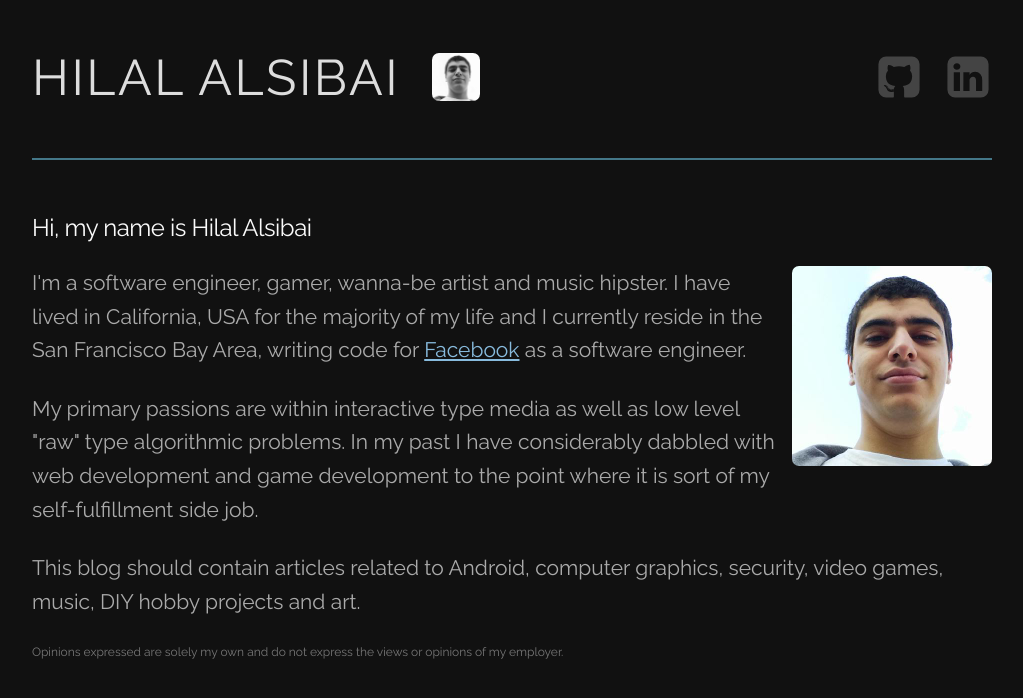
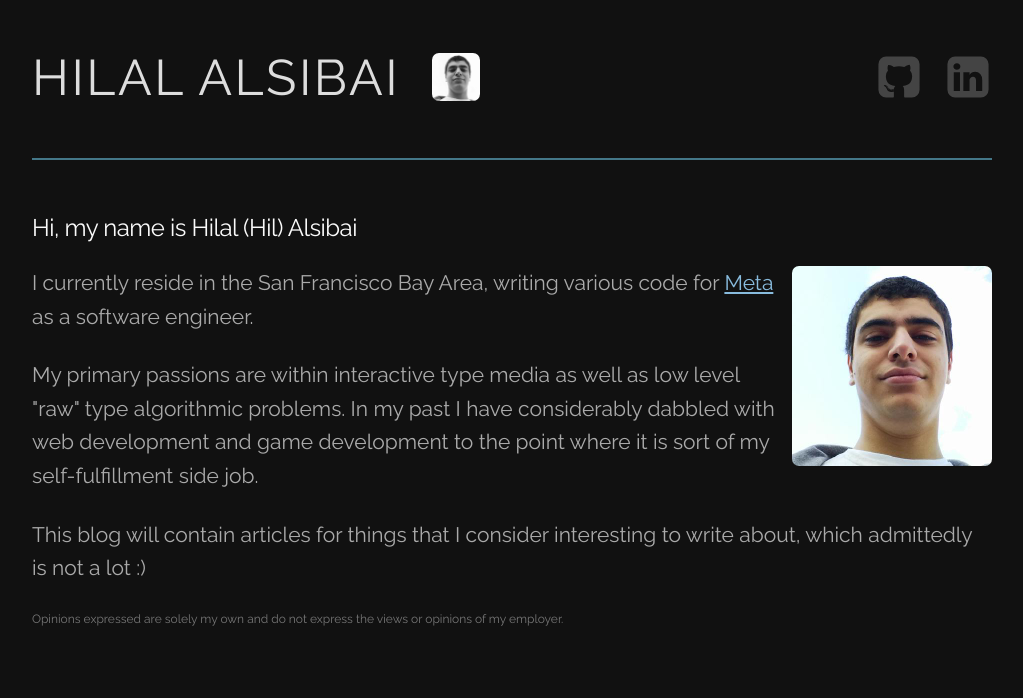
Before and after one commit to xiphirx/blog, a Jekyll site: the page built from about.html, in a window 1280 px wide. Shown: the top 698 px of the page, without its empty margins (128-1151 px from the left). Built offline with Jekyll 4.4.1, drawn with Linux system fonts in a browser that asks for light colours.

Commit message:
Update about section

```diff
--- a/about.html
+++ b/about.html
@@ -3,14 +3,14 @@ title: About me
 layout: default
 ---
 
-<h5>Hi, my name is Hilal Alsibai</h5>
+<h5>Hi, my name is Hilal (Hil) Alsibai</h5>
 <img src="/assets/img/me.jpg" id="about-me"/>
 <p>
-I'm a software engineer, gamer, wanna-be artist and music hipster. I have lived in California, USA for the majority of my life and I currently reside in the San Francisco Bay Area, writing code for <a href="https://www.facebook.com/">Facebook</a> as a software engineer.
+I currently reside in the San Francisco Bay Area, writing various code for <a href="https://www.meta.com/">Meta</a> as a software engineer.
 </p>
 <p>
 My primary passions are within interactive type media as well as low level "raw" type algorithmic problems. In my past I have considerably dabbled with web development and game development to the point where it is sort of my self-fulfillment side job.
 </p>
 <p>
-This blog should contain articles related to Android, computer graphics, security, video games, music, DIY hobby projects and art.
+This blog will contain articles for things that I consider interesting to write about, which admittedly is not a lot :)
 </p>
```
